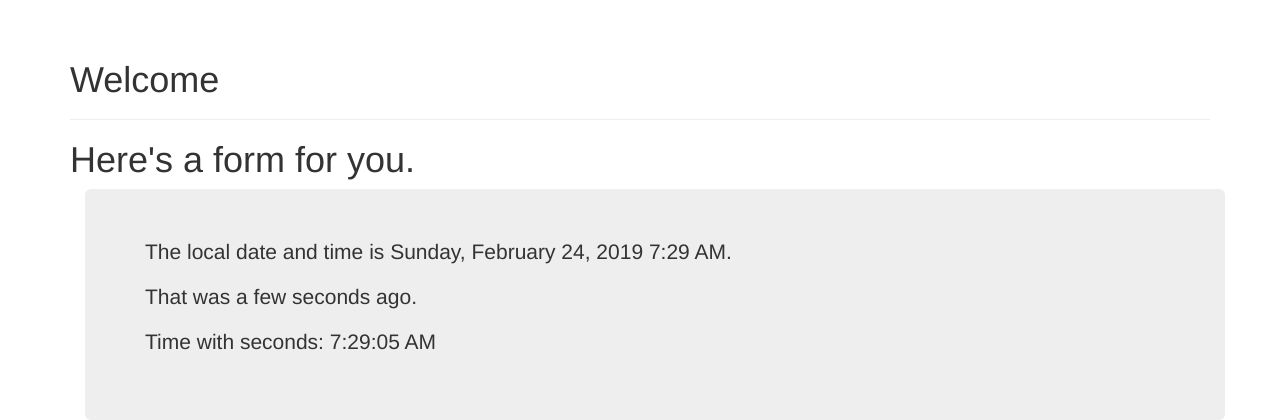
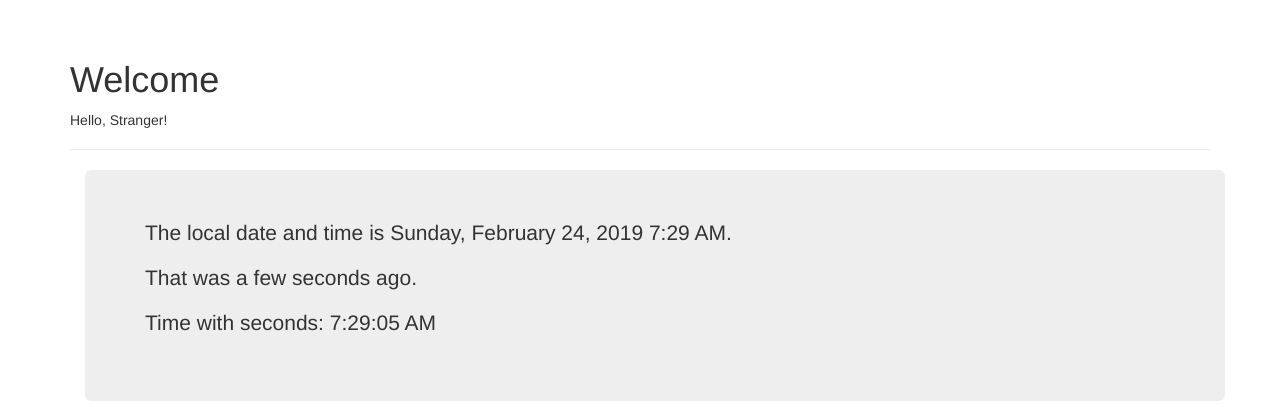
Before and after one commit to forestmonster/verbose-palm-tree, a Flask app: page / in a window 1280 px wide. Shown: the part 52-472 px from the top of the page. Run offline with Flask 2, Linux system fonts and the light colour scheme; some libraries are stand-ins or nearby versions.

Commit message:
Add greeting and form to home page.

```diff
--- a/templates/index.html
+++ b/templates/index.html
@@ -6,9 +6,7 @@
 {% block page_content %}
     <div class="page-header">
       <h1>Welcome</h1>
-    </div>
-    <div class="page">
-        <h1>Here's a form for you.</h1>
+      <p>Hello, {% if name %}{{ name }}{% else %}Stranger{% endif %}!</p>
     </div>
     <div class="container">
         <div class="jumbotron">
@@ -17,4 +15,5 @@
             <p>Time with seconds: {{ moment(current_time).format('LTS') }}</p>
         </div>
     </div>
+    {{ wtf.quick_form(form) }}
 {% endblock %}
```
